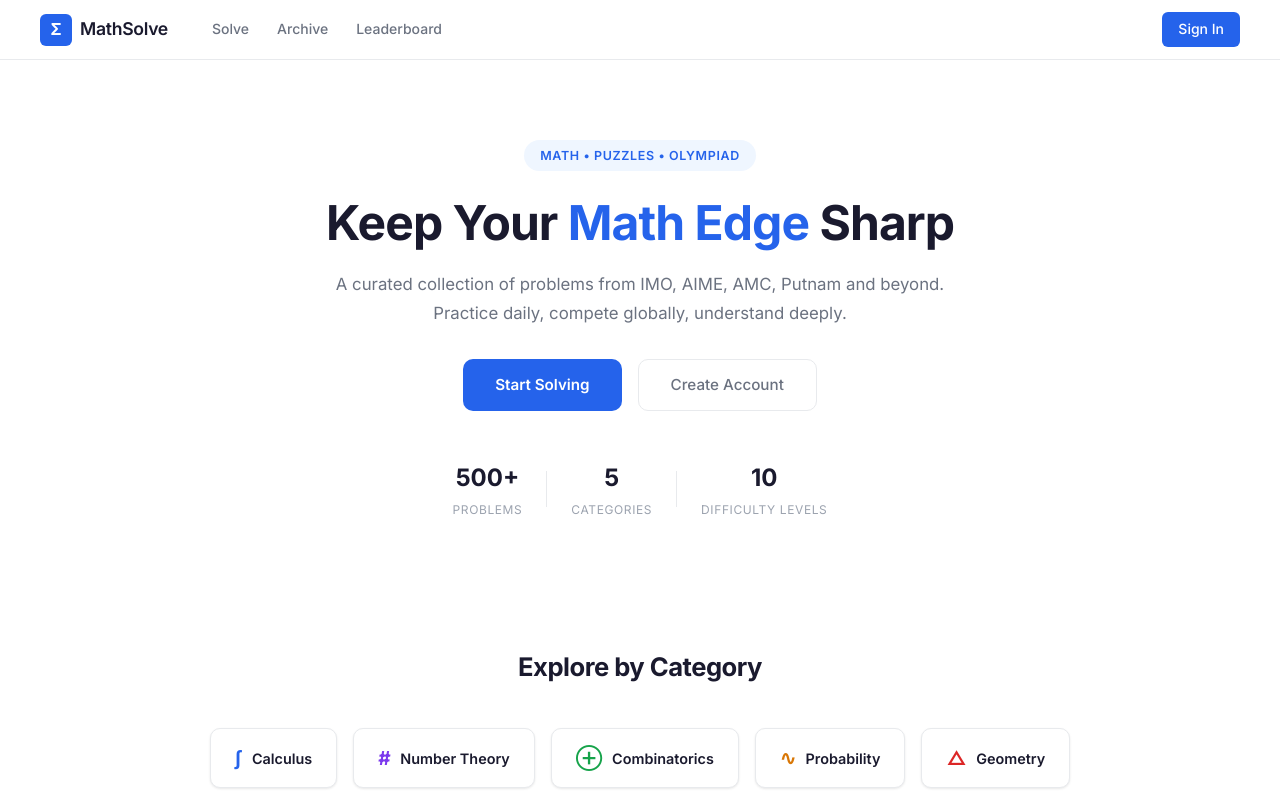
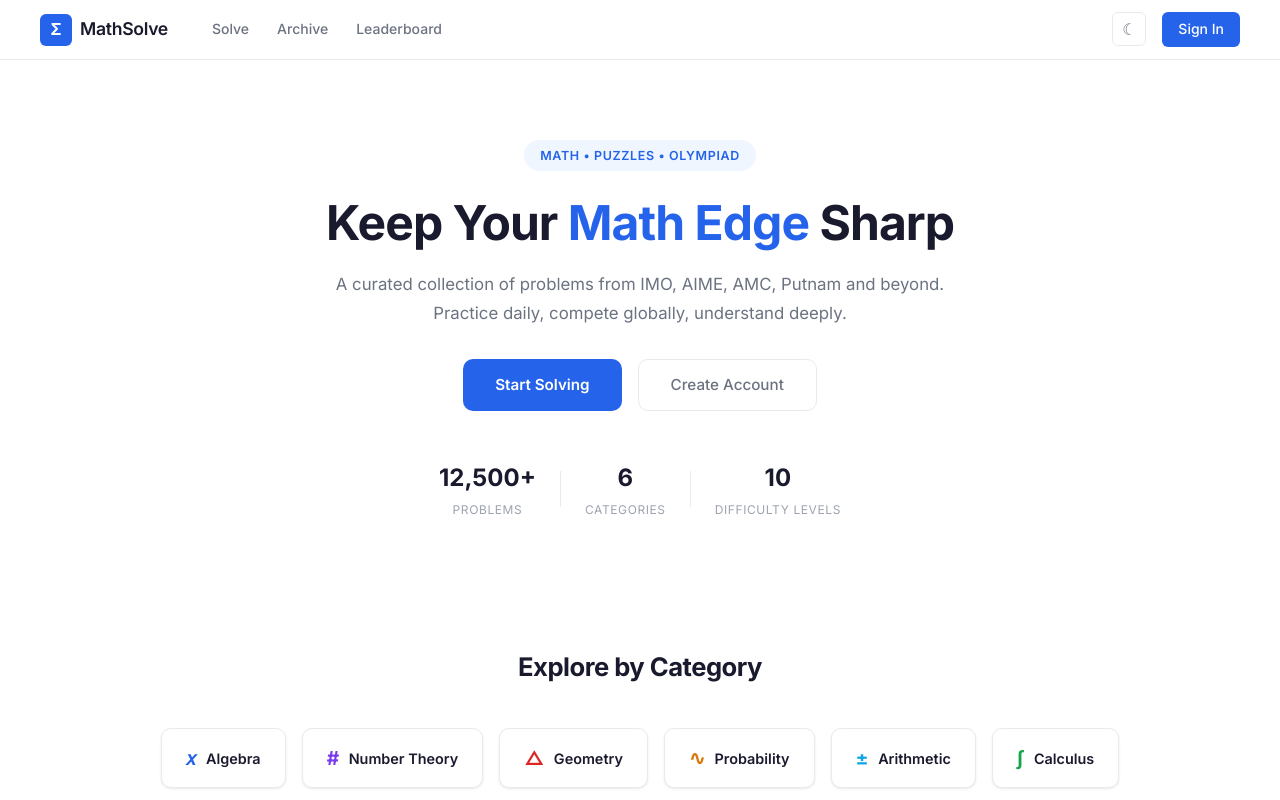
Before and after one commit to Khusheemaru/mathsolve, a React (Vite) app: page / in a window 1280 px wide. Shown: the top 800 px of the page. Built offline with nearby package versions, Linux system fonts and the light colour scheme; no server answers.

Commit message:
feat: dark mode toggle with localStorage persistence, sync home categories & 12500+ count

```diff
--- a/src/components/Header.css
+++ b/src/components/Header.css
@@ -2,12 +2,14 @@
   position: sticky;
   top: 0;
   z-index: 100;
-  background: rgba(255,255,255,0.92);
-  backdrop-filter: blur(12px);
+  background: rgba(255,255,255,0.88);
+  backdrop-filter: blur(14px);
   border-bottom: 1px solid var(--color-border);
   padding: 0 2rem;
   height: 60px;
+  transition: background 0.25s ease, border-color 0.25s ease;
 }
+[data-theme='dark'] .header { background: rgba(15,17,23,0.88); }
 
 .header-inner {
   max-width: 1200px;
@@ -107,3 +109,25 @@
   transition: all var(--transition);
 }
 .btn-outline-sm:hover { background: var(--color-surface); color: var(--color-text-primary); }
+
+/* ── Theme toggle ───────────────────────────────────────── */
+.theme-toggle {
+  background: transparent;
+  border: 1px solid var(--color-border);
+  border-radius: var(--radius-sm);
+  color: var(--color-text-secondary);
+  cursor: pointer;
+  font-size: 1rem;
+  width: 34px;
+  height: 34px;
+  display: flex;
+  align-items: center;
+  justify-content: center;
+  transition: all 0.2s ease;
+  flex-shrink: 0;
+}
+.theme-toggle:hover {
+  background: var(--color-surface);
+  color: var(--color-text-primary);
+  border-color: var(--color-text-muted);
+}
--- a/src/components/Header.jsx
+++ b/src/components/Header.jsx
@@ -1,3 +1,4 @@
+import { useState, useEffect } from 'react'
 import { Link, useLocation, useNavigate } from 'react-router-dom'
 import { useAuth } from '../context/AuthContext'
 import './Header.css'
@@ -23,6 +24,15 @@ export default function Header() {
   const location = useLocation()
   const navigate = useNavigate()
 
+  // ── Theme ────────────────────────────────────────────
+  const [theme, setTheme] = useState(() => localStorage.getItem('theme') || 'light')
+  useEffect(() => {
+    document.documentElement.setAttribute('data-theme', theme)
+    localStorage.setItem('theme', theme)
+  }, [theme])
+  const toggleTheme = () => setTheme(t => t === 'dark' ? 'light' : 'dark')
+  // ─────────────────────────────────────────────────────
+
   const rank = profile ? getRank(profile.total_score) : 'Bronze'
   const rankColor = RANK_COLORS[rank]
 
@@ -47,6 +57,9 @@ export default function Header() {
         </nav>
 
         <div className="header-right">
+          <button className="theme-toggle" onClick={toggleTheme} title={theme === 'dark' ? 'Switch to Light' : 'Switch to Dark'}>
+            {theme === 'dark' ? '☼' : '☾'}
+          </button>
           {user && profile ? (
             <>
               <div className="user-stats">
--- a/src/index.css
+++ b/src/index.css
@@ -37,6 +37,25 @@
   --transition: 0.18s ease;
 }
 
+/* ── Dark mode ─────────────────────────────────────────── */
+[data-theme='dark'] {
+  --color-bg: #0f1117;
+  --color-surface: #1c1f2b;
+  --color-border: #2a2d3a;
+  --color-text-primary: #e8eaf0;
+  --color-text-secondary: #9ca3af;
+  --color-text-muted: #6b7280;
+  --color-accent: #4f8cff;
+  --color-accent-hover: #3b76e8;
+  --color-accent-light: rgba(79,140,255,0.12);
+  --color-success-light: rgba(22,163,74,0.12);
+  --color-danger-light: rgba(220,38,38,0.12);
+  --color-category-light: rgba(124,58,237,0.12);
+  --shadow-sm: 0 1px 3px rgba(0,0,0,0.3);
+  --shadow-md: 0 4px 12px rgba(0,0,0,0.4);
+  --shadow-lg: 0 10px 30px rgba(0,0,0,0.5);
+}
+
 html, body, #root {
   height: 100%;
 }
@@ -47,6 +66,7 @@ body {
   color: var(--color-text-primary);
   line-height: 1.6;
   -webkit-font-smoothing: antialiased;
+  transition: background-color 0.25s ease, color 0.25s ease;
 }
 
 a {
--- a/src/pages/Home.jsx
+++ b/src/pages/Home.jsx
@@ -12,11 +12,12 @@ const features = [
 ]
 
 const categories = [
-  { name: 'Calculus', emoji: '∫', color: '#2563eb' },
+  { name: 'Algebra', emoji: '𝑥', color: '#2563eb' },
   { name: 'Number Theory', emoji: '#', color: '#7c3aed' },
-  { name: 'Combinatorics', emoji: '⊕', color: '#16a34a' },
+  { name: 'Geometry', emoji: '△', color: '#dc2626' },
   { name: 'Probability', emoji: '∿', color: '#d97706' },
-  { name: 'Geometry', emoji: '△', color: '#dc2626' },
+  { name: 'Arithmetic', emoji: '±', color: '#0ea5e9' },
+  { name: 'Calculus', emoji: '∫', color: '#16a34a' },
 ]
 
 export default function Home() {
@@ -37,9 +38,9 @@ export default function Home() {
           {!user && <Link to="/login" className="btn-hero-outline">Create Account</Link>}
         </div>
         <div className="hero-stats">
-          <div className="hero-stat"><span className="stat-num">500+</span><span className="stat-desc">Problems</span></div>
+          <div className="hero-stat"><span className="stat-num">12,500+</span><span className="stat-desc">Problems</span></div>
           <div className="hero-divider" />
-          <div className="hero-stat"><span className="stat-num">5</span><span className="stat-desc">Categories</span></div>
+          <div className="hero-stat"><span className="stat-num">6</span><span className="stat-desc">Categories</span></div>
           <div className="hero-divider" />
           <div className="hero-stat"><span className="stat-num">10</span><span className="stat-desc">Difficulty Levels</span></div>
         </div>
```
